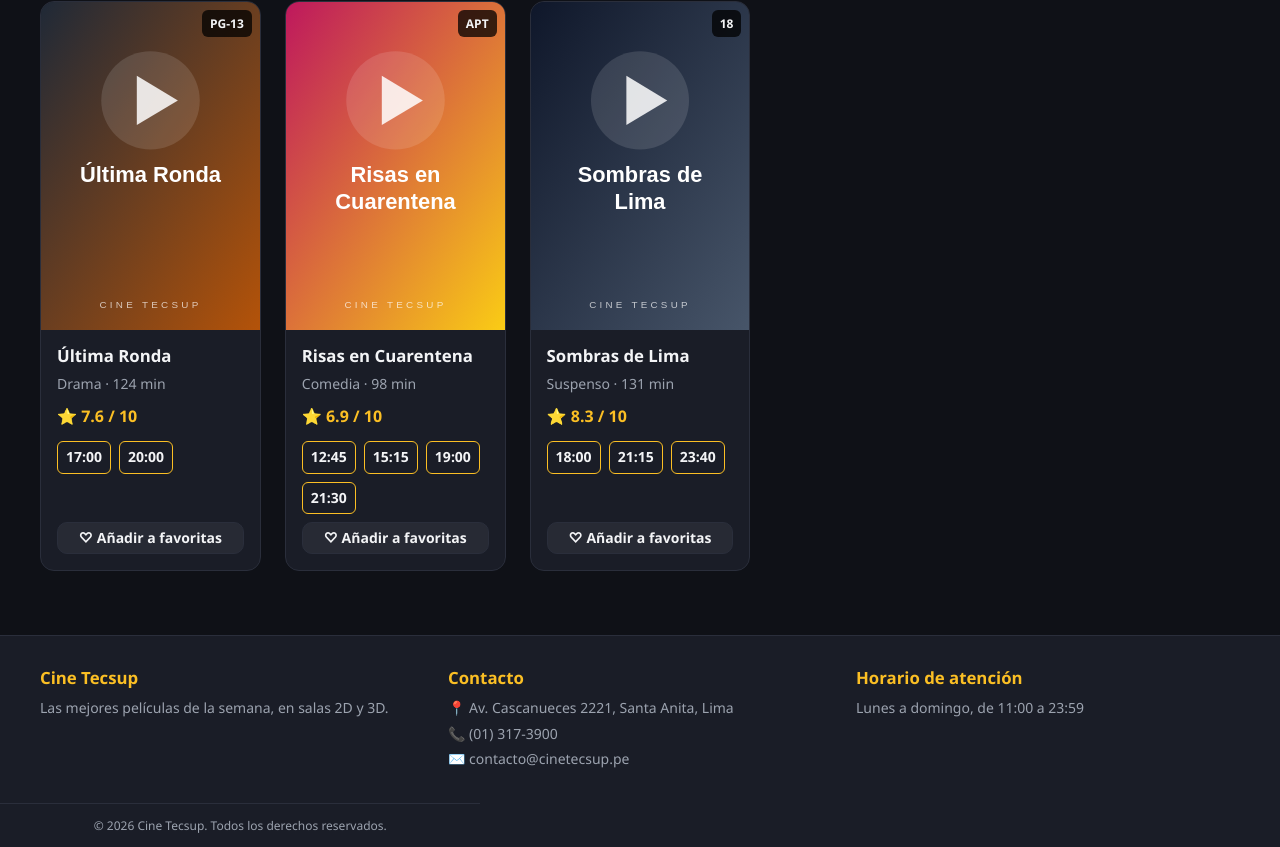
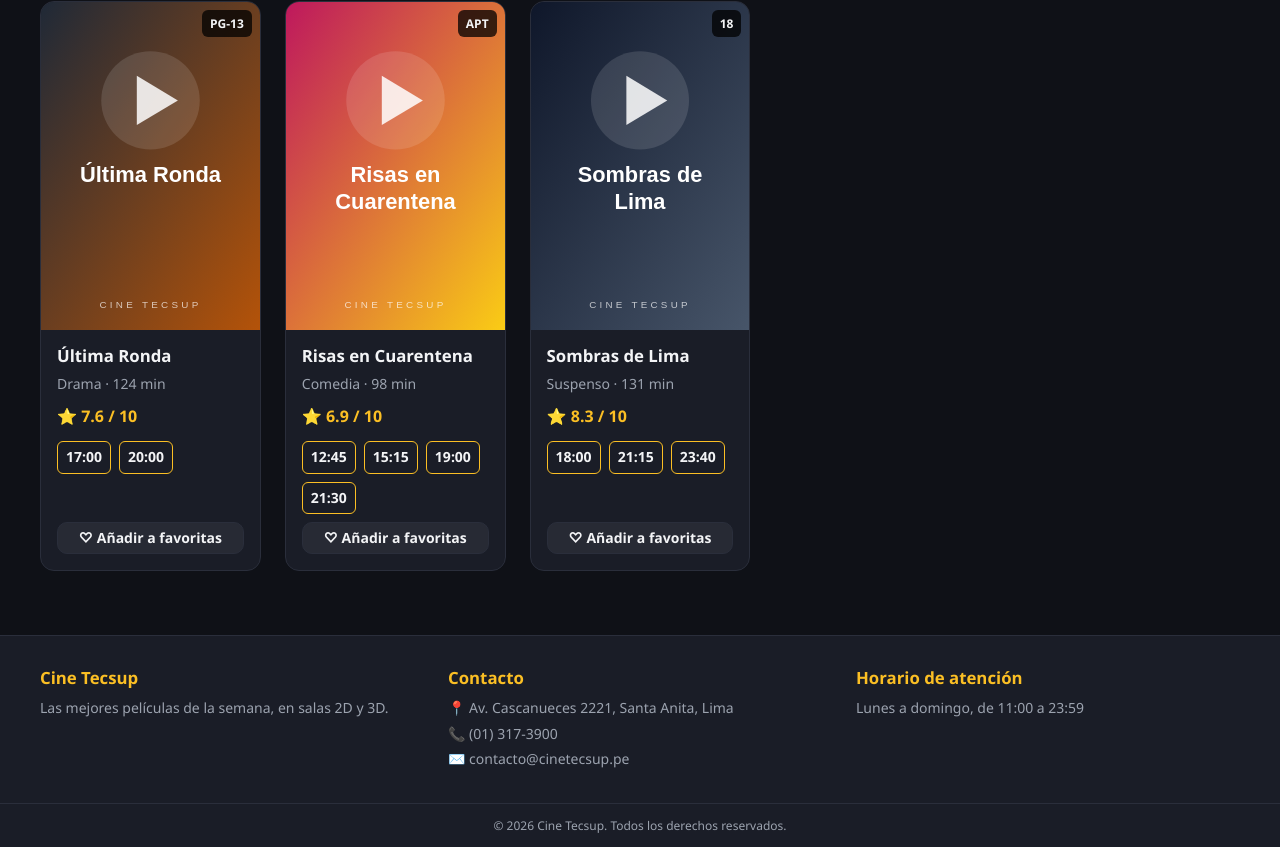
Before and after one commit to kiaraalburqueque-stack/Laboratorio11Emp, a React (Vite) app: page / in a window 1280 px wide. Shown: the part 1215-2062 px from the top of the page. Built offline with nearby package versions, Linux system fonts and the light colour scheme.

Commit message:
fix: limit line length with a .measure utility instead of on every p

```diff
--- a/src/styles/typography.css
+++ b/src/styles/typography.css
@@ -10,7 +10,7 @@ h3 {
   font-weight: 800;
 }
 
-p {
+.measure {
   max-width: 70ch;
 }
 
```
